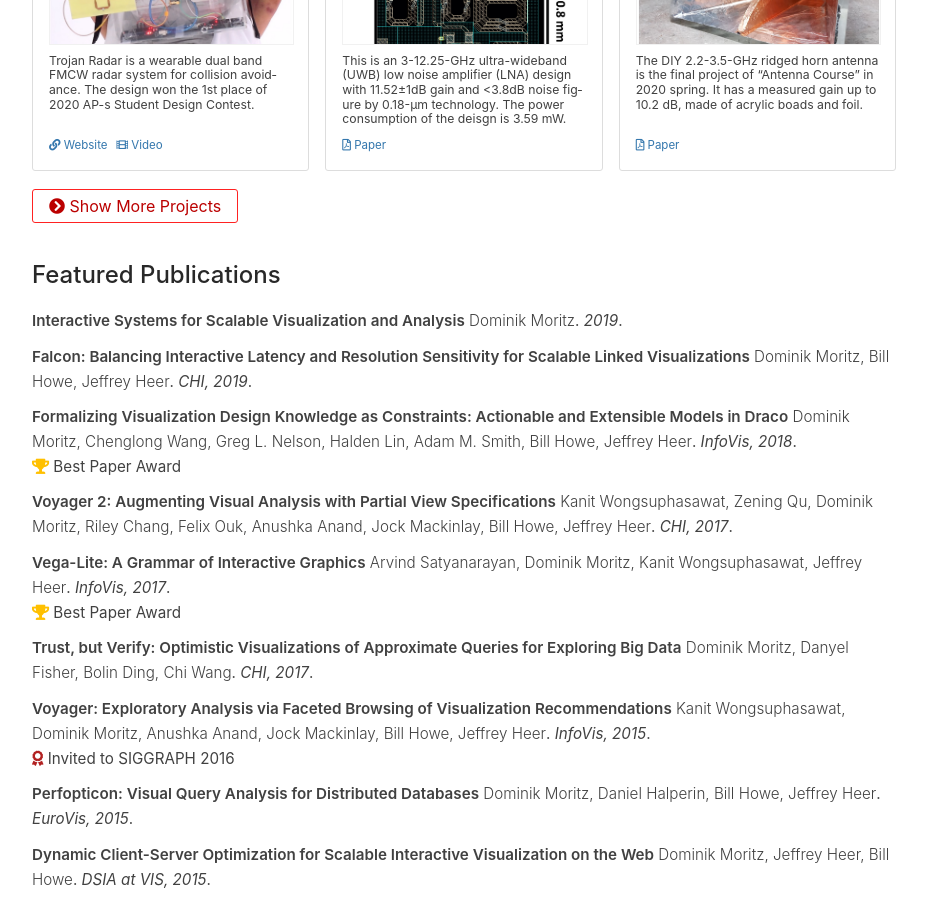
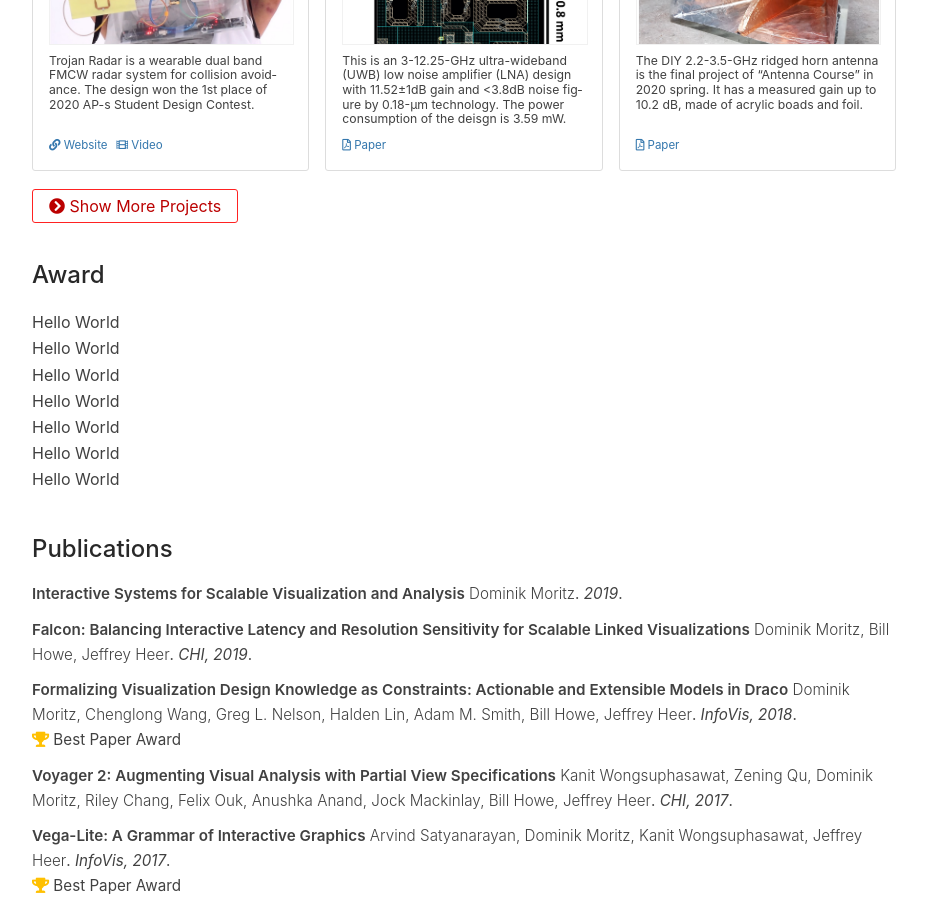
Before and after one commit to Shih-Ming/mypage, a Jekyll site: the page built from index.md, in a window 1280 px wide and 900 px high, scrolled down 733 px. Shown: the whole window, without its empty margins (176-1103 px from the left). Built offline with Jekyll 4.4.1, drawn with Linux system fonts in a browser that asks for light colours.

Commit message:
Add award.html to project

```diff
--- /dev/null
+++ b/_includes/award.html
@@ -0,0 +1 @@
+Hello World
--- a/index.md
+++ b/index.md
@@ -43,7 +40,16 @@ During my first year at UW, I received support from the [Fulbright program](http
   Show More Projects
 </a>
 
-## Featured Publications
+## Award
+
+<div class="award">
+  {% assign awards = site.data.awards %}
+  {% for item in awards %}
+    {% include award.html%} <br>
+  {% endfor %}
+</div>
+
+## Publications
 
 <div class="featured-publications">
   {% assign sorted_publications = site.publications | sort: 'year' | reverse %}
```
Also changed, not shown: other parts of index.md (+2 -5 lines).
